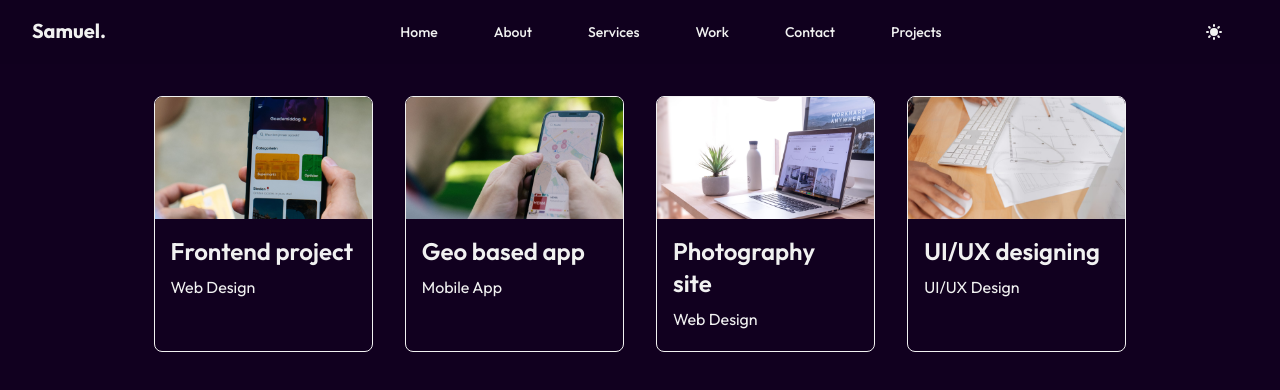
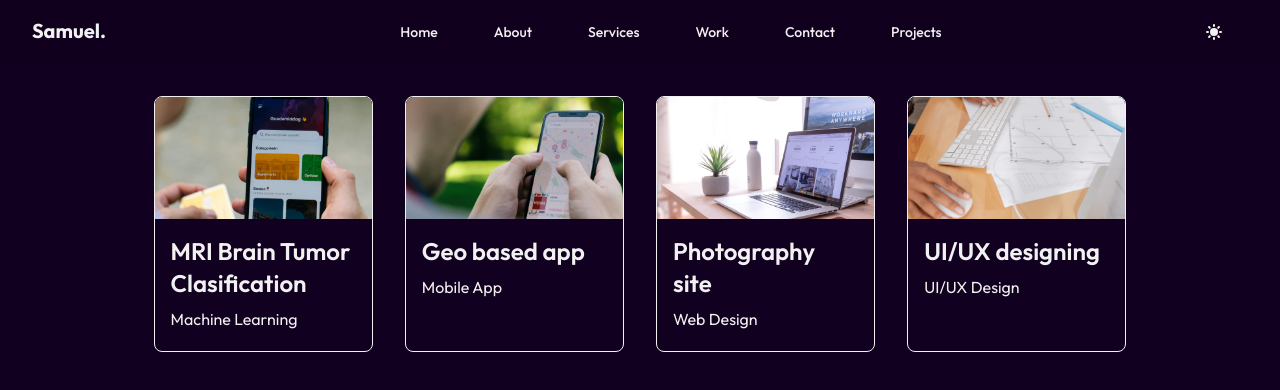
Before and after one commit to Brum99/portfolio-website, a Next.js app: page /projects in a window 1280 px wide. Shown: the top 390 px of the page. Built offline with nearby package versions, Linux system fonts and the light colour scheme; a web font is replaced by a local one.

Commit message:
Uploaded Image and title for first project

```diff
--- a/assets/assets.js
+++ b/assets/assets.js
@@ -97,9 +97,9 @@ export const assets = {
 
 export const workData = [
     {
-        slug: 'frontend-project',
-        title: 'Frontend project',
-        description: 'Web Design',
+        slug: 'MRI-brain-tumor-clasification',
+        title: 'MRI Brain Tumor Clasification',
+        description: 'Machine Learning',
         bgImage: '/work-1.png',
     },
     {
```
Also changed, not shown: assets/public/work-1.png.
